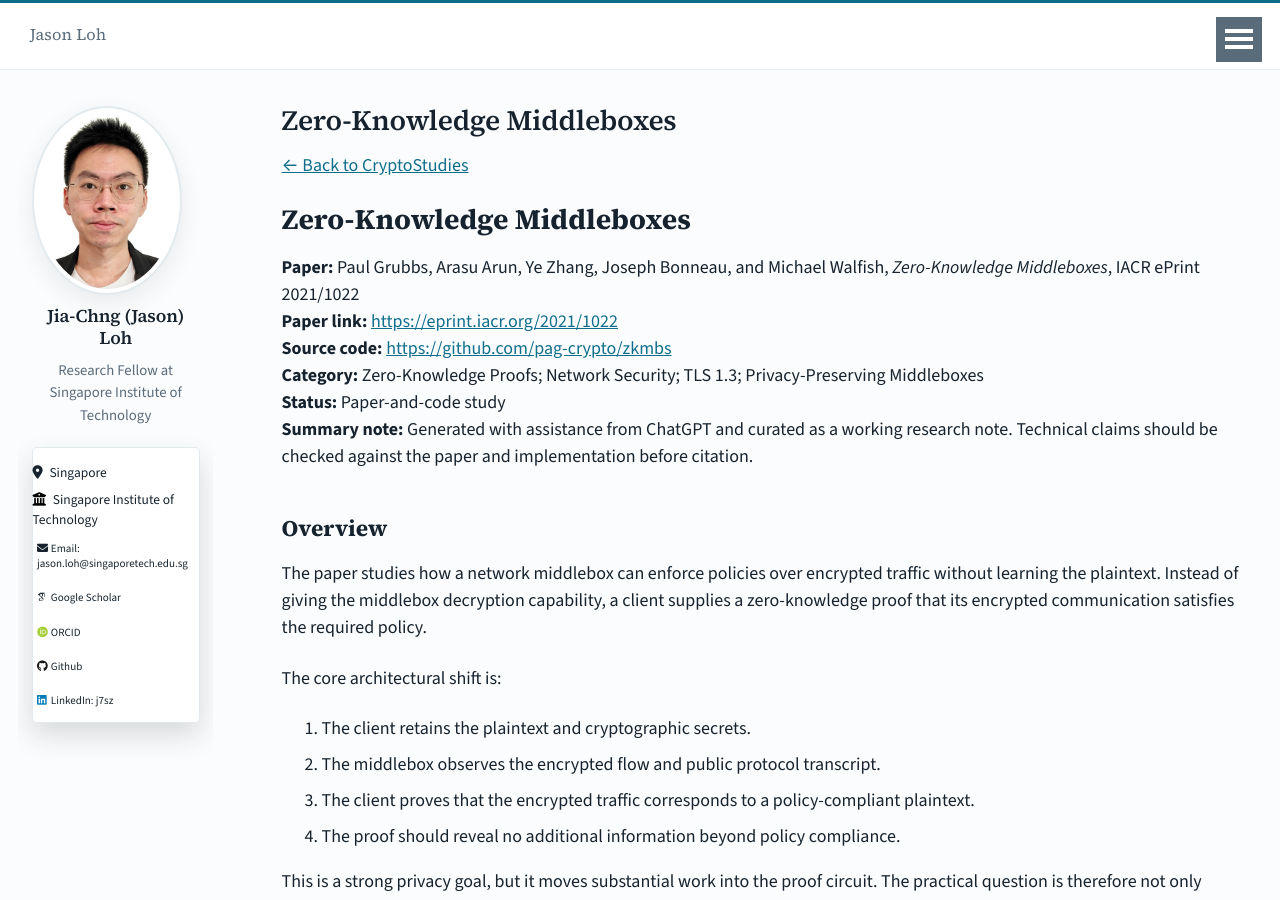
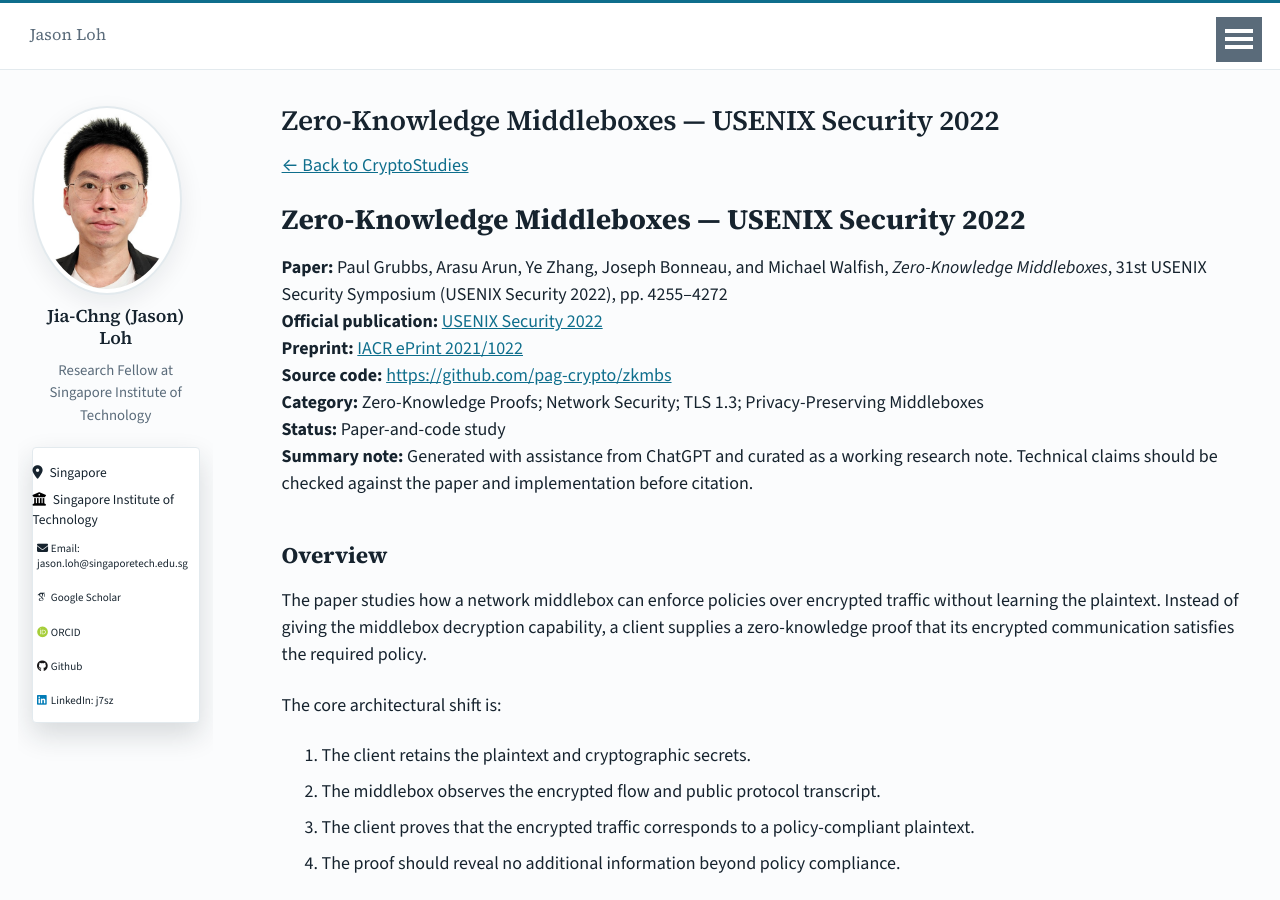
Before and after one commit to j7sz/j7sz.github.io, a Jekyll site: the page built from _pages/cryptostudies-zkmbs.md, in a window 1280 px wide and 900 px high. Built offline with Jekyll 4.4.1, drawn with Linux system fonts in a browser that asks for light colours; some web fonts are replaced.

Commit message:
Correct ZKMB publication venue

```diff
--- a/_pages/cryptostudies-zkmbs.md
+++ b/_pages/cryptostudies-zkmbs.md
@@ -1,6 +1,6 @@
 ---
 layout: archive
-title: "Zero-Knowledge Middleboxes"
+title: "Zero-Knowledge Middleboxes — USENIX Security 2022"
 permalink: /cryptostudies/zkmbs/
 author_profile: true
 ---
@@ -9,11 +9,12 @@ author_profile: true
 
 [← Back to CryptoStudies](/cryptostudies/)
 
-Zero-Knowledge Middleboxes
-==========================
+Zero-Knowledge Middleboxes — USENIX Security 2022
+===================================================
 
-**Paper:** Paul Grubbs, Arasu Arun, Ye Zhang, Joseph Bonneau, and Michael Walfish, *Zero-Knowledge Middleboxes*, IACR ePrint 2021/1022
-**Paper link:** [https://eprint.iacr.org/2021/1022](https://eprint.iacr.org/2021/1022)
+**Paper:** Paul Grubbs, Arasu Arun, Ye Zhang, Joseph Bonneau, and Michael Walfish, *Zero-Knowledge Middleboxes*, 31st USENIX Security Symposium (USENIX Security 2022), pp. 4255–4272
+**Official publication:** [USENIX Security 2022](https://www.usenix.org/conference/usenixsecurity22/presentation/grubbs)
+**Preprint:** [IACR ePrint 2021/1022](https://eprint.iacr.org/2021/1022)
 **Source code:** [https://github.com/pag-crypto/zkmbs](https://github.com/pag-crypto/zkmbs)
 **Category:** Zero-Knowledge Proofs; Network Security; TLS 1.3; Privacy-Preserving Middleboxes
 **Status:** Paper-and-code study
```
